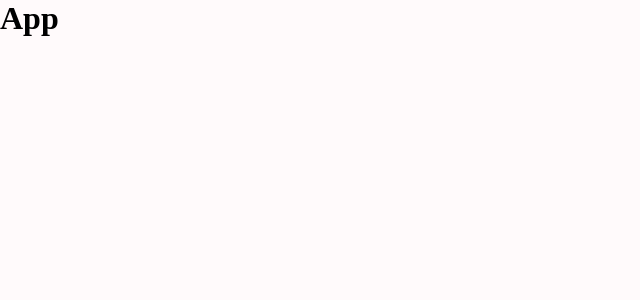
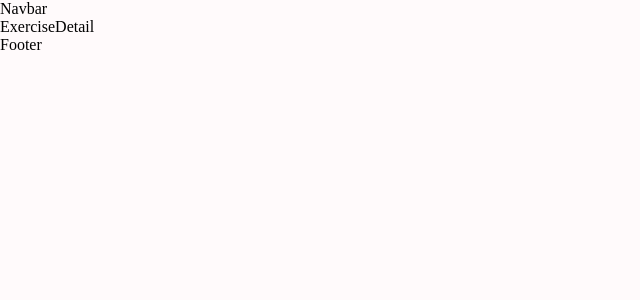
Before and after one commit to sanidhyy/fitness-app, a React (Create React App) app: page /exercise/1 in a window 1280 px wide. Shown: the top 300 px of the page, without its empty margins (0-640 px from the left). Built offline with nearby package versions, Linux system fonts and the light colour scheme.

Commit message:
added page layout + routes

```diff
--- a/src/App.js
+++ b/src/App.js
@@ -1,12 +1,24 @@
 import React from "react";
+import { Route, Routes, Navigate } from "react-router-dom";
+import { Box } from "@mui/material";
 
 import "./App.css";
+import Home from "./pages/Home";
+import ExerciseDetail from "./pages/ExerciseDetail";
+import Navbar from "./components/Navbar";
+import Footer from "./components/Footer";
 
 const App = () => {
   return (
-    <div>
-      <h1>App</h1>
-    </div>
+    <Box width="400px">
+      <Navbar />
+      <Routes>
+        <Route path="/" element={<Home />} />
+        <Route path="/exercise/:id" element={<ExerciseDetail />} />
+        <Route path="*" element={<Navigate to="/" />} />
+      </Routes>
+      <Footer />
+    </Box>
   );
 };
 
--- /dev/null
+++ b/src/components/Footer.jsx
@@ -0,0 +1,7 @@
+import React from "react";
+
+const Footer = () => {
+  return <div>Footer</div>;
+};
+
+export default Footer;
--- /dev/null
+++ b/src/components/Navbar.jsx
@@ -0,0 +1,7 @@
+import React from "react";
+
+const Navbar = () => {
+  return <div>Navbar</div>;
+};
+
+export default Navbar;
--- a/src/index.js
+++ b/src/index.js
@@ -1,6 +1,12 @@
 import React from "react";
 import { createRoot } from "react-dom/client";
+import { BrowserRouter as Router } from "react-router-dom";
+
 import App from "./App";
 
 // render whole app
-createRoot(document.getElementById("root")).render(<App />);
+createRoot(document.getElementById("root")).render(
+  <Router>
+    <App />
+  </Router>
+);
--- /dev/null
+++ b/src/pages/ExerciseDetail.jsx
@@ -0,0 +1,7 @@
+import React from "react";
+
+const ExerciseDetail = () => {
+  return <div>ExerciseDetail</div>;
+};
+
+export default ExerciseDetail;
--- /dev/null
+++ b/src/pages/Home.jsx
@@ -0,0 +1,7 @@
+import React from "react";
+
+const Home = () => {
+  return <div>Home</div>;
+};
+
+export default Home;
```
